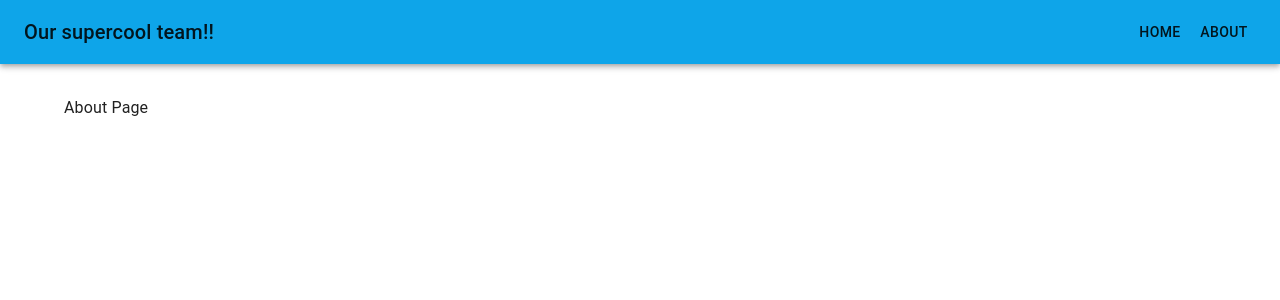
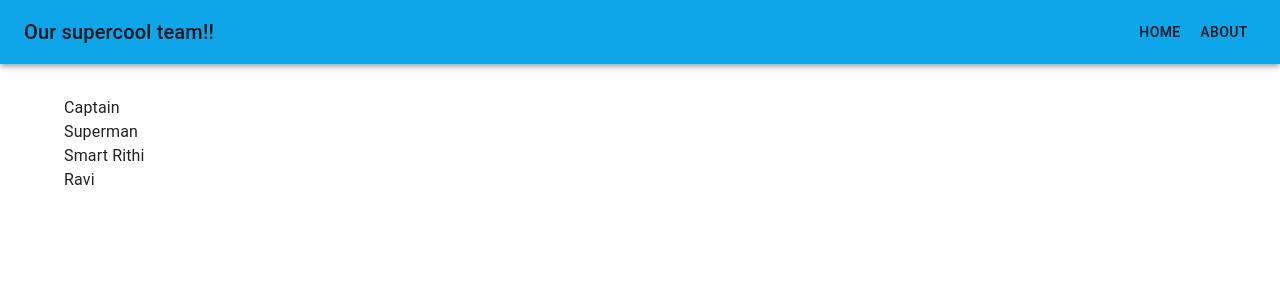
Before and after one commit to pvela/ethdenver2025, a React (Vite) app in the folder webapp/: page /about in a window 1280 px wide. Shown: the top 300 px of the page. Built offline with nearby package versions, Linux system fonts and the light colour scheme.

Commit message:
added about page

```diff
--- /dev/null
+++ b/webapp/src/components/pages/About.tsx
@@ -0,0 +1,10 @@
+import React from "react";
+
+export default function About() {
+    return <>
+       <ul>Captain</ul>
+       <ul>Superman</ul>
+       <ul>Smart Rithi</ul>
+       <ul>Ravi</ul>
+    </>
+}
--- a/webapp/src/router.tsx
+++ b/webapp/src/router.tsx
@@ -2,6 +2,7 @@ import React from 'react';
 import { createBrowserRouter } from 'react-router-dom';
 import App from './App';
 import Home from './components/pages/Home';
+import About from './components/pages/About';
 
 export const router = createBrowserRouter([
   {
@@ -14,7 +15,7 @@ export const router = createBrowserRouter([
       },
       {
         path: '/about',
-        element: <div>About Page</div>,
+        element: <About />,
       },
     ],
   },
```
